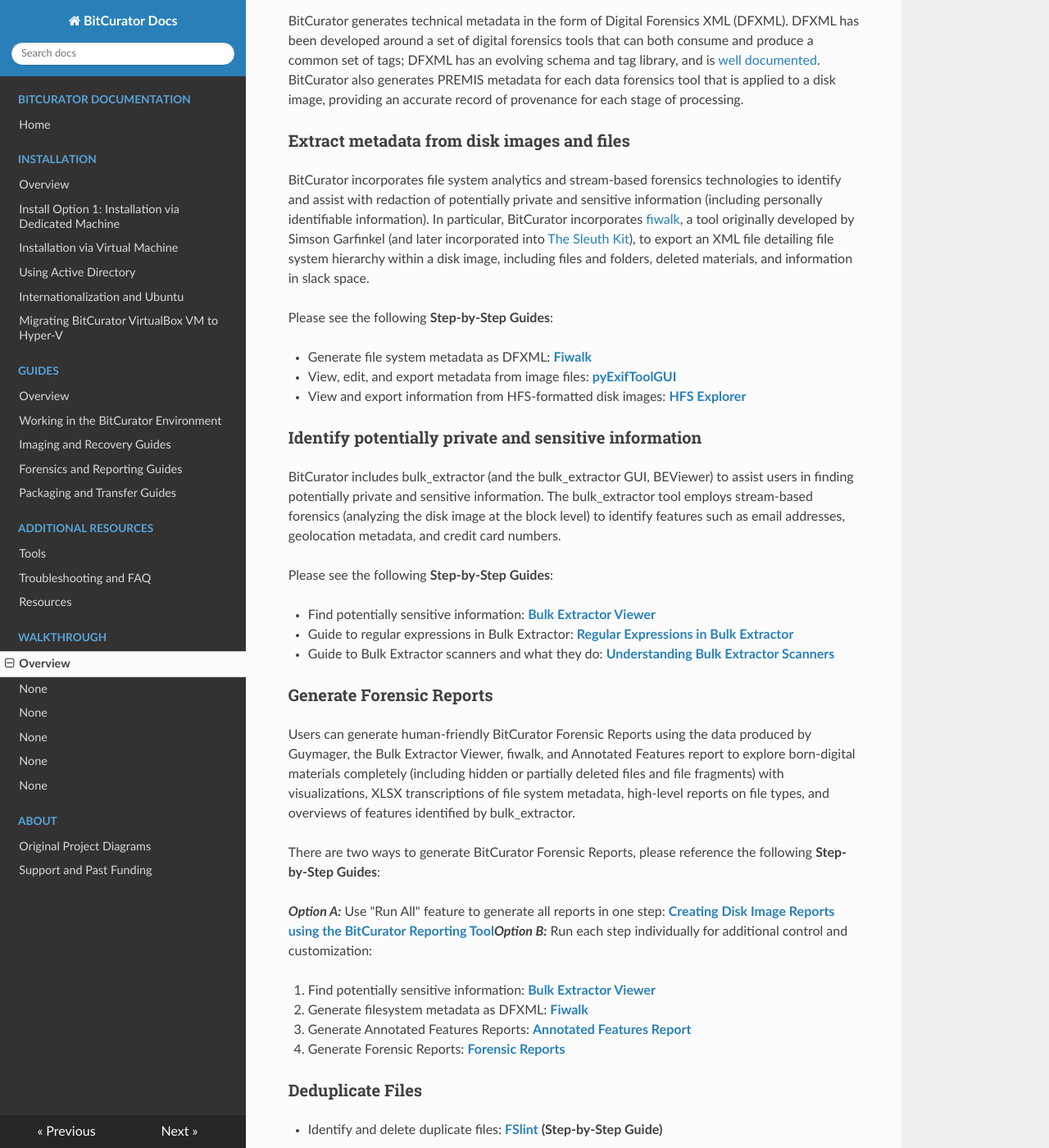
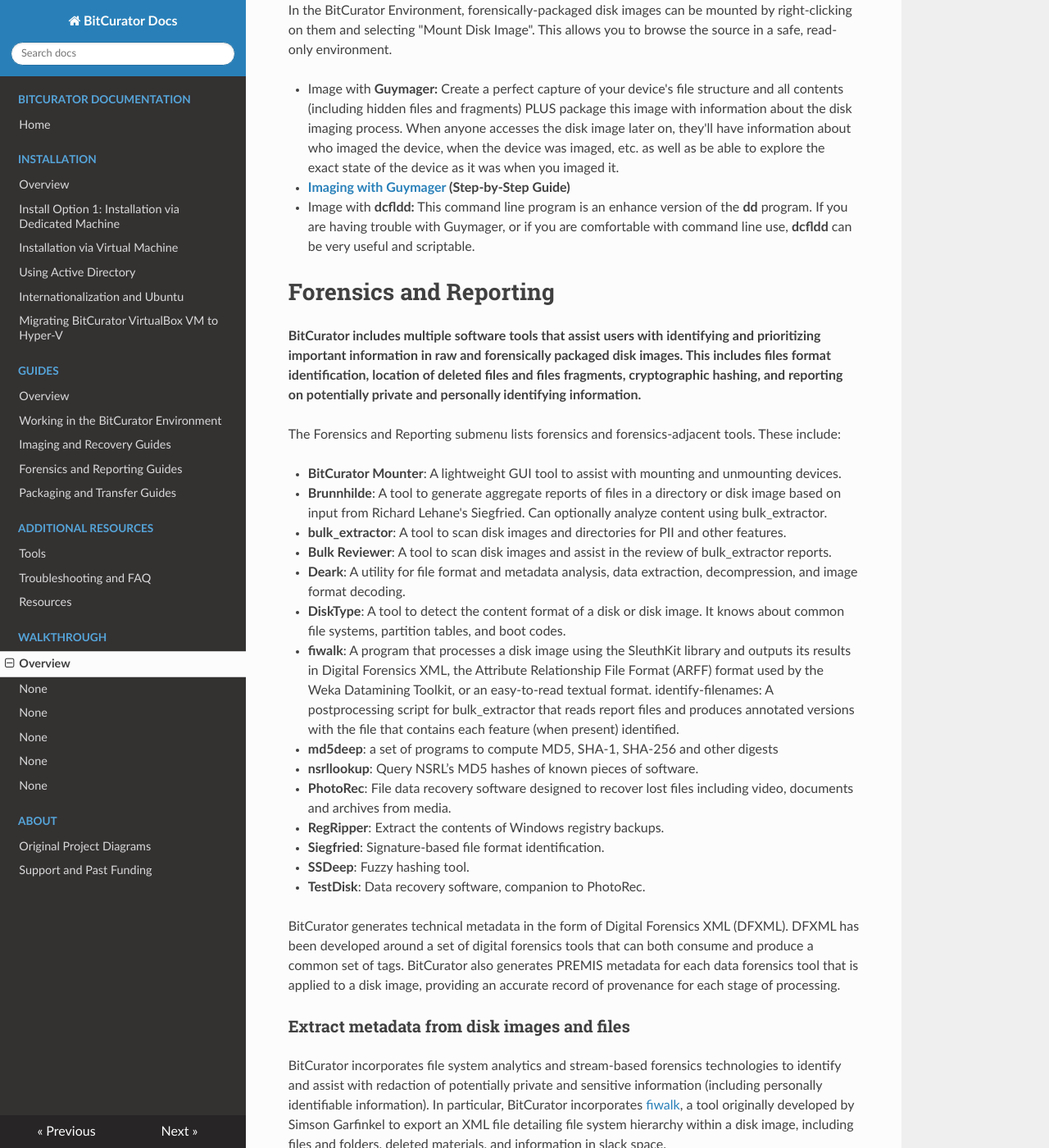
Before and after one commit to BitCurator/documentation, an MkDocs documentation site: the page built from docs/BitCurator Walkthrough/BitCurator Walkthrough.md, in a window 1280 px wide and 1400 px high, scrolled down 1568 px. Shown: the whole window at 82% size. Built offline with MkDocs 1.6.1, drawn with Linux system fonts in a browser that asks for light colours; nearby versions of some CDN libraries; some of the changed text lies outside the part shown.

Commit message:
Fix links and add more contextual language

```diff
--- a/docs/BitCurator Walkthrough/BitCurator Walkthrough.md
+++ b/docs/BitCurator Walkthrough/BitCurator Walkthrough.md
@@ -1,9 +1,23 @@
 BitCurator Walkthrough
 ======================
+
+In previous releases, tools to support a variety of workflows were organized into folders on the desktop. In BitCurator 5.x, these tools are organized in submenus under the Applications menu in the top left (to the right of the Activities menu). The submenus include Imaging and Recovery, Forensics and Reporting, Package and Export, and Additional Tools.
 
 # Imaging and Recovery
 
 **BitCurator supports multiple acquisition scenarios: attaching physical media to inspect and analyze digital materials, creating forensic disk images, or transferring files into the environment.**
+
+The Imaging and Recovery submenu lists tools to assist in device imaging and recovery. These include:
+
+* **Brasero**: A GNOME application to burn CDs and DVDs, and create 1:1 copies of CDs and DVDs.
+* **cdrdao**: An application to record audio or data CD-Rs in disk-at-once (DAO) mode based on a textual description of the CD contents (toc-file).
+* **Clonezilla**: A partition and disk imaging/cloning program.
+* **dcfldd**: An enhanced version of GNU dd with features useful for forensics and security, including hashing on-the-fly and split outputs.
+* **dd**: dd copies input to output with a changeable I/O block size, while optionally performing conversions on the data. Can be used to create raw images of devices.
+*  **ddrescue**: A data recovery tool with advanced features to assist in rescue of good data from devices with read errors.
+*  **dumpfloppy**: A tool to read floppy disks in arbitrary formats supported by the PC floppy controller, and work with the resulting image files.
+*  **ewfacquire**: A utility to acquire media data from a source and store it in EWF format (Expert Witness Compression Format).
+*  **Guymager**: A GUI tool to create raw and EWF-packaged images from devices.
 
 ### Safely Mount Devices
 
@@ -15,7 +29,7 @@
 
 ### Create Disk Images
 
-BitCurator uses open source disk imaging tools, such as [Guymager](/documentation/All Step-by-Step Guides/Imaging and Recovery Guides/Imaging with Guymager) and [dcfldd](https://forensicswiki.xyz/wiki/index.php?title=Dcfldd), to capture bit-identical images from magnetic, optical, solid-state, and hybrid media. Disk images can be captured in various formats, including raw (just the bitstream), E01 (Expert Witness Format, which we support using the open source [libewf](https://forensicswiki.xyz/wiki/index.php?title=Libewf) library), and AFF (Advanced Forensic Format).
+BitCurator uses open source disk imaging tools, such as [Guymager](/documentation/All Step-by-Step Guides/Imaging and Recovery Guides/Imaging with Guymager) and dcfldd, to capture bit-identical images from magnetic, optical, solid-state, and hybrid media. Disk images can be captured in various formats, including raw (just the bitstream), E01 (Expert Witness Format, which we support using the open source libewf library, and AFF (Advanced Forensic Format).
 
 Capturing disk images in forensic formats such as E01 and AFF provides many advantages. The images can be stored compressed or uncompressed, can be split into multiple storage containers, can be parsed at the file system level without explicitly extracting the raw image, and can be embedded with provenance and capture metadata. **Forensic images ensure that no inadvertent changes are made during pre-ingest chain-of-custody**, and provide a consistent baseline for generating different types of access materials.
 
@@ -23,23 +37,39 @@
 
 * Image with **Guymager:** Create a perfect capture of your device's file structure and all contents (including hidden files and fragments) PLUS package this image with information about the disk imaging process. When anyone accesses the disk image later on, they'll have information about who imaged the device, when the device was imaged, etc. as well as be able to explore the exact state of the device as it was when you imaged it.
 + **[Imaging with Guymager](/documentation/All Step-by-Step Guides/Imaging and Recovery Guides/Imaging with Guymager) (Step-by-Step Guide)**
-* Image with **dcfldd:** This command line program is an enhance version of the **dd** program. If you are having trouble with Guymager, or if you are comfortable with command line use, **dcfldd** can be very useful and scriptable. Please see the [dcfldd entry on the Forensics Wiki](https://forensicswiki.xyz/wiki/index.php?title=Dcfldd) for general use.
-
-Along with **dcfldd**, there are a host of command line tools in the *Imaging and Recovery* folder on the BitCurator Environment desktop, all listed on the **[Tools](/documentation/Tools)** page.
+* Image with **dcfldd:** This command line program is an enhance version of the **dd** program. If you are having trouble with Guymager, or if you are comfortable with command line use, **dcfldd** can be very useful and scriptable.
 
 # Forensics and Reporting
 
 **BitCurator includes multiple software tools that assist users with identifying and prioritizing important information in raw and forensically packaged disk images. This includes files format identification, location of deleted files and files fragments, cryptographic hashing, and reporting on potentially private and personally identifying information.**
 
-BitCurator generates technical metadata in the form of Digital Forensics XML (DFXML). DFXML has been developed around a set of digital forensics tools that can both consume and produce a common set of tags; DFXML has an evolving schema and tag library, and is [well documented](https://forensicswiki.xyz/wiki/index.php?title=Category:Digital_Forensics_XML). BitCurator also generates PREMIS metadata for each data forensics tool that is applied to a disk image, providing an accurate record of provenance for each stage of processing.
+The Forensics and Reporting submenu lists forensics and forensics-adjacent tools. These include:
+
+*  **BitCurator Mounter**: A lightweight GUI tool to assist with mounting and unmounting devices.
+*  **Brunnhilde**: A tool to generate aggregate reports of files in a directory or disk image based on input from Richard Lehane's Siegfried. Can optionally analyze content using bulk_extractor.
+*  **bulk_extractor**: A tool to scan disk images and directories for PII and other features.
+*  **Bulk Reviewer**: A tool to scan disk images and assist in the review of bulk_extractor reports.
+*  **Deark**: A utility for file format and metadata analysis, data extraction, decompression, and image format decoding.
+*  **DiskType**: A tool to detect the content format of a disk or disk image. It knows about common file systems, partition tables, and boot codes.
+*  **fiwalk**: A program that processes a disk image using the SleuthKit library and outputs its results in Digital Forensics XML, the Attribute Relationship File Format (ARFF) format used by the Weka Datamining Toolkit, or an easy-to-read textual format.
+identify-filenames: A postprocessing script for bulk_extractor that reads report files and produces annotated versions with the file that contains each feature (when present) identified.
+*  **md5deep**: a set of programs to compute MD5, SHA-1, SHA-256 and other digests
+*  **nsrllookup**: Query NSRL’s MD5 hashes of known pieces of software.
+*  **PhotoRec**: File data recovery software designed to recover lost files including video, documents and archives from media.
+*  **RegRipper**: Extract the contents of Windows registry backups.
+*  **Siegfried**: Signature-based file format identification.
+*  **SSDeep**: Fuzzy hashing tool.
+*  **TestDisk**: Data recovery software, companion to PhotoRec.
+
+BitCurator generates technical metadata in the form of Digital Forensics XML (DFXML). DFXML has been developed around a set of digital forensics tools that can both consume and produce a common set of tags. BitCurator also generates PREMIS metadata for each data forensics tool that is applied to a disk image, providing an accurate record of provenance for each stage of processing.
 
 ### Extract metadata from disk images and files
 
-BitCurator incorporates file system analytics and stream-based forensics technologies to identify and assist with redaction of potentially private and sensitive information (including personally identifiable information). In particular, BitCurator incorporates [fiwalk](/documentation/All Step-by-Step Guides/Forensics and Reporting Guides/Fiwalk), a tool originally developed by Simson Garfinkel (and later incorporated into [The Sleuth Kit](https://www.sleuthkit.org/)), to export an XML file detailing file system hierarchy within a disk image, including files and folders, deleted materials, and information in slack space.
+BitCurator incorporates file system analytics and stream-based forensics technologies to identify and assist with redaction of potentially private and sensitive information (including personally identifiable information). In particular, BitCurator incorporates [fiwalk](/documentation/All Step-by-Step Guides/Forensics and Reporting Guides/Scanning Disk Images, Files, and Directories with bulk_extractor), a tool originally developed by Simson Garfinkel to export an XML file detailing file system hierarchy within a disk image, including files and folders, deleted materials, and information in slack space.
 
 Please see the following **Step-by-Step Guides**:
 
-* Generate file system metadata as DFXML: [**Fiwalk**](/documentation/All Step-by-Step Guides/Forensics and Reporting Guides/Fiwalk)
+* Generate file system metadata as DFXML: [**Fiwalk**](/documentation/All Step-by-Step Guides/Forensics and Reporting Guides/Scanning Disk Images, Files, and Directories with bulk_extractor)
 * View, edit, and export metadata from image files: [**pyExifToolGUI**](/documentation/All Step-by-Step Guides/Forensics and Reporting Guides/pyExifToolGUI)
 * View and export information from HFS-formatted disk images: [**HFS Explorer**](/documentation/All Step-by-Step Guides/Forensics and Reporting Guides/HFS Explorer)
 
@@ -62,7 +92,7 @@
 ***Option A:*** Use "Run All" feature to generate all reports in one step: [**Creating Disk Image Reports using the BitCurator Reporting Tool**](/documentation/All Step-by-Step Guides/Forensics and Reporting Guides/Creating Disk Image Reports using the BitCurator Reporting Tool)***Option B:*** Run each step individually for additional control and customization:
 
 1. Find potentially sensitive information: [**Bulk Extractor Viewer**](/documentation/All Step-by-Step Guides/Forensics and Reporting Guides/Bulk Extractor Viewer)
-2. Generate filesystem metadata as DFXML: [**Fiwalk**](/documentation/All Step-by-Step Guides/Forensics and Reporting Guides/Fiwalk)
+2. Generate filesystem metadata as DFXML: [**Fiwalk**](/documentation/All Step-by-Step Guides/Forensics and Reporting Guides/Scanning Disk Images, Files, and Directories with bulk_extractor)
 3. Generate Annotated Features Reports: [**Annotated Features Report**](/documentation/All Step-by-Step Guides/Forensics and Reporting Guides/Annotated Features Report)
 4. Generate Forensic Reports: **[**Forensic Reports**](/documentation/All Step-by-Step Guides/Forensics and Reporting Guides/Forensic Reports)**
 
@@ -91,7 +121,12 @@
 
 # Package and Export
 
-**The BitCurator environment also includes tools to assist in preparing and packaging born-digital materials for transfer to preservation storage and access platforms.**
+**The Packaging and Transfer submenu lists some tools to assist with safe packaging and network transfer of materials.**
+
+These include:
+
+* **Bagit-Python**: A Python library and command line utility for working with BagIt style packages.
+* **Grsync**: A GUI front-end for rsync.
 
 ### **Package files and metadata with BagIt Python**
 
@@ -104,3 +139,18 @@
 ### **Transfer files and metadata with grsync**
 
 Grsync is a rsync GUI (Graphical User Interface). Rsync is a well-known and powerful command line directory and file synchronization tool that can be used to synchronize files, folders, and make backups. Documentation and more information on Grsync [here](http://www.opbyte.it/grsync/).
+
+# Additional Tools
+
+**The Additional Tools submenu includes a selection of extra tools that may be useful in various workflows. Full documentation for these can be found elsewhere online.**
+
+*  **Antiword**: Extract the contents of legacy Word (binary) documents.
+*  **Bless Hex Editor and GHex**: Hex editors to inspect and edit hexadecimal representations of files and devices.
+*  **ClamTK**: Frontend for the included clamav.
+*  **FIDO Format Identification**: The FIDO (Format Identification of Digital Objects) command line tool. Uses the PRONOM file format and container descriptions.
+*  **GHex**: Hex editor.
+*  **GTKHash**: GUI hashing tool.
+*  **Hashrat**: Command-line hashing tool.
+*  **HFSExplorer**: A tool to read and export files from Apple HFS file systems.
+*  **nwipe**: Securely zero out (wipe) devices.
+*  **readpst**: Tool for processing the contents of PST files.
```
